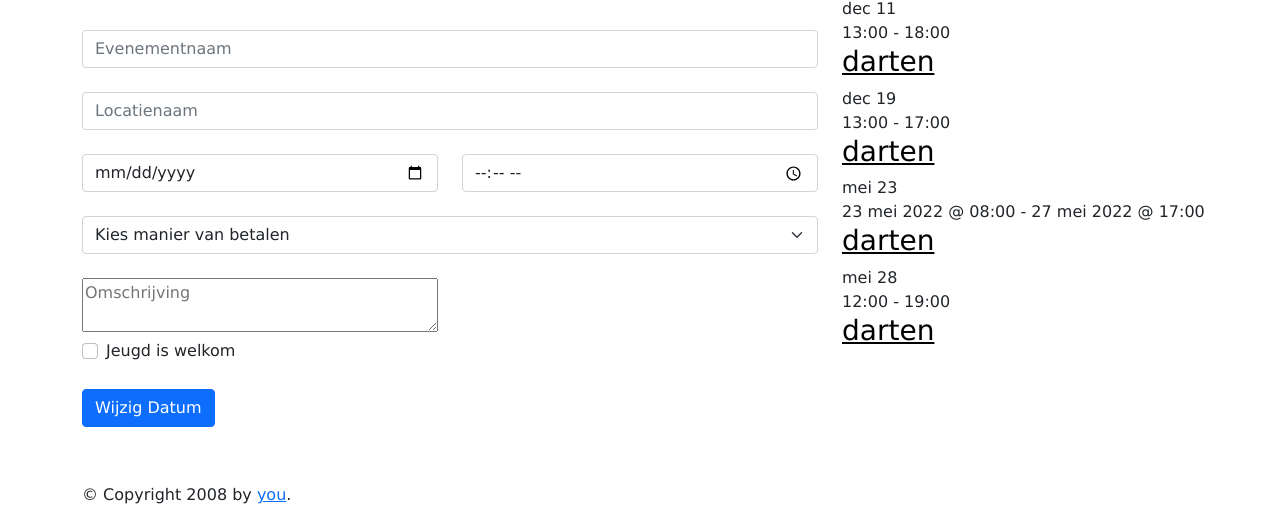
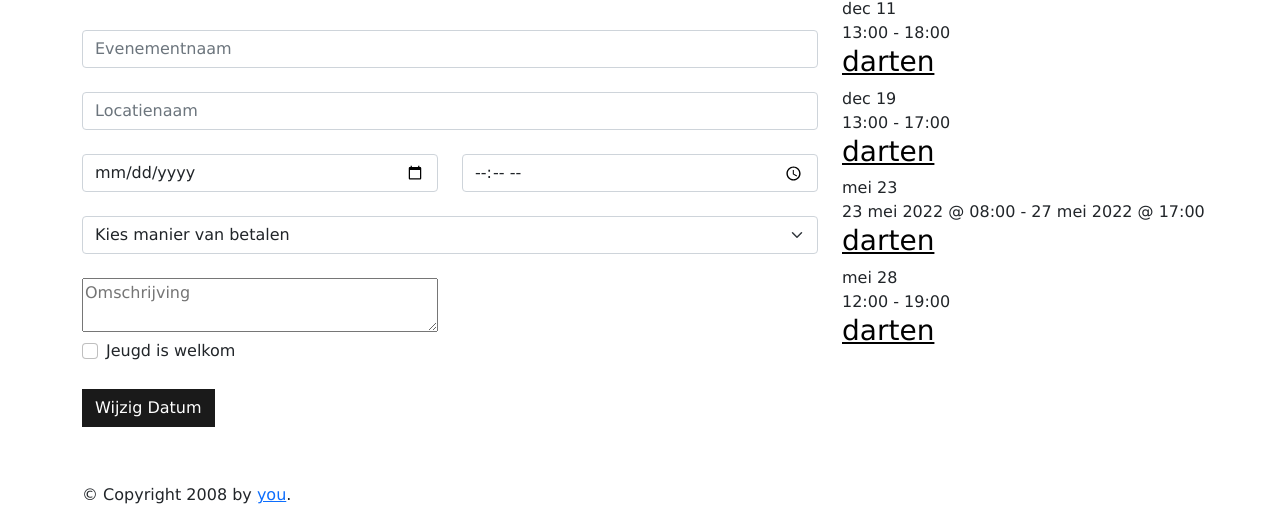
Before and after one commit to Lex-van-Os/Dartshub, a Flask app: page /edit-event in a window 1280 px wide. Shown: the part 429-936 px from the top of the page. Run offline with Flask 2, Linux system fonts and the light colour scheme.

Commit message:
Add button styling

```diff
--- /dev/null
+++ b/static/styles/button.css
@@ -0,0 +1,3 @@
+.mycustomclass {
+  display: inline-block;
+}
--- a/static/styles/style.css
+++ b/static/styles/style.css
@@ -1,5 +1,3 @@
-:root {
-  --gap: 1em;
 }
 * {
   box-sizing: border-box;
@@ -40,7 +38,6 @@ body {
   padding-top: 10px;
 }
 
-
 .weekdays {
   margin: auto;
   padding: 10px 0;
@@ -53,8 +50,6 @@ body {
   color: #666;
   text-align: center;
 }
-
-
 
 .days {
   padding: 10px 0;
@@ -192,3 +187,19 @@ body {
   font-size: small;
   color: rgb(255, 6, 6);
 }
+
+/* button */
+.btn{
+border-radius: 0%;
+}
+.btn--dark{
+  background-color:#1a1a1a;
+  color:white;
+}
+.btn--dark:hover{
+ background-color:#0030ce;
+ color: white;
+/* button */
+}
+
+/* button end */
--- a/templates/event/event_create.html.jinja
+++ b/templates/event/event_create.html.jinja
@@ -15,7 +15,7 @@
         Telefoon: <input type="text" name="telefoon"><br><br>
         E-mail: <input type="text" name="email"><br><br>
 
-        <input type="submit" value="submit">
+        <input type="submit" value="submit" class="btn btn--dark">
 {% endblock content %}
 
 <script>
--- a/templates/event/event_edit.html.jinja
+++ b/templates/event/event_edit.html.jinja
@@ -65,6 +65,6 @@ endblock %} {% block content %}
     </div>
   </div>
 
-  <button type="submit" class="btn btn-primary">Wijzig Datum</button>
+  <button type="submit" class="btn btn--dark">Wijzig Datum</button>
 </form>
 {% endblock %}
```
